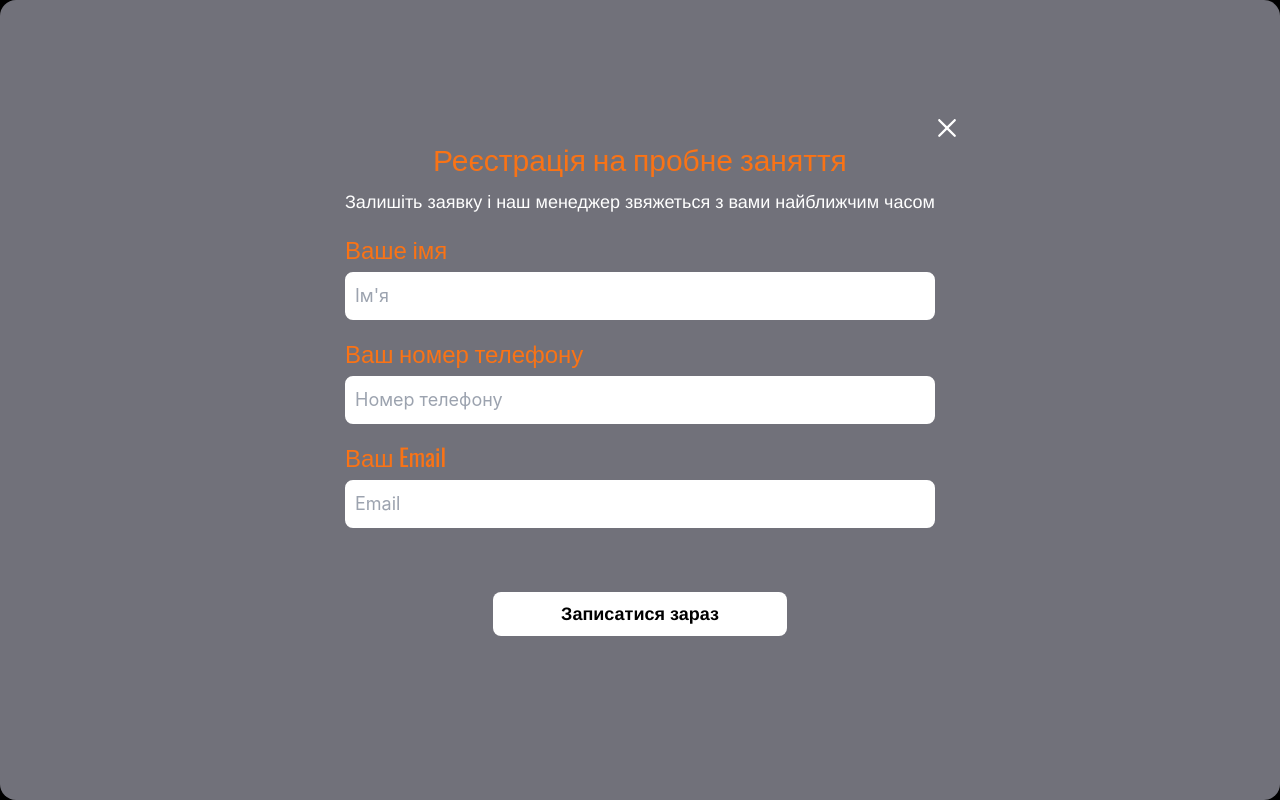
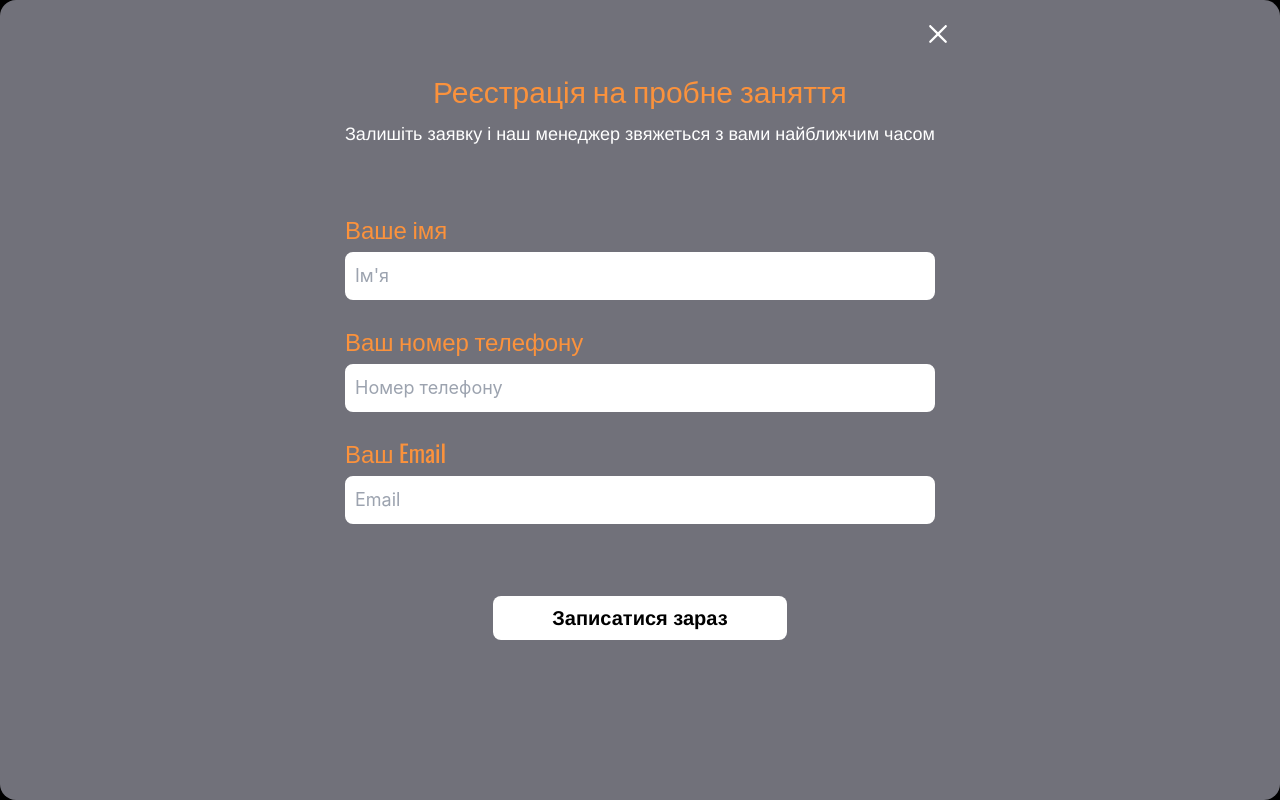
Before and after one commit to VladyslavMazurets/zona_course, a React (Create React App) app: page / in a window 1280 px wide. Both pictures are taken after a click on the button "Записатися на пробне заняття". Shown: the top 800 px of the page. Built offline with nearby package versions, Linux system fonts and the light colour scheme; a web font is replaced by a local one.

Commit message:
fixed adaptive Regist

```diff
--- a/src/components/Registration.jsx
+++ b/src/components/Registration.jsx
@@ -3,12 +3,12 @@ import { RxCross2 } from 'react-icons/rx';
 
 import useClickOutside from '../hooks/useClickOutside';
 
-const Label = 'flex flex-col w-full mb-4';
-const Title = 'text-xl font-oswald text-orange-500 xl:text-2xl';
+const Label = 'flex flex-col w-full mb-4 min-[400px]:mb-6';
+const Title = 'text-xl font-oswald text-orange-400 min-[400px]:text-2xl';
 const Input =
   // eslint-disable-next-line max-len
   'text-sm p-1.5 mt-2 rounded-lg border-2 border-white focus:outline-none ' +
-  'focus:border-orange-600 xl:border-4 xl:text-lg';
+  'focus:border-orange-600 min-[400px]:text-lg xl:border-4';
 
 function Registration({ setButtonClick }) {
   const domNode = useClickOutside(() => setButtonClick(false));
@@ -22,27 +22,30 @@ function Registration({ setButtonClick }) {
       />
       <div
         className="fixed top-0 left-0 w-full h-full bg-zinc-500 z-30
-        flex flex-col items-center justify-center xl:rounded-2xl"
+        flex flex-col items-center xl:rounded-2xl"
       >
         <div className="flex flex-col py-8 px-4 xl:p-6">
-          <div className="flex relative">
+          <div className="flex relative min-[400px]:mt-12">
             <div className="flex flex-col text-center">
               <span
-                className="text-2xl text-orange-500 font-oswald
-              xl:text-3xl"
+                className="text-2xl text-orange-400 font-oswald
+              min-[400px]:text-3xl"
               >
                 Реєстрація на пробне заняття
               </span>
-              <p className="text-sm text-white font-droid mt-3 xl:text-lg">
+              <p
+                className="text-sm text-white font-droid mt-3
+              min-[400px]:text-lg"
+              >
                 Залишіть заявку і наш менеджер звяжеться з вами найближчим часом
               </p>
             </div>
             <button
               type="button"
               onClick={() => setButtonClick(false)}
-              className="absolute right-[-4.5%] top-[-35%] text-2xl text-white
+              className="absolute right-[-3%] top-[-30%] text-2xl text-white
               transition delay-100 ease-linear hover:text-orange-500
-              xl:text-3xl"
+              min-[400px]:text-3xl min-[400px]:top-[-70%]"
             >
               <RxCross2 />
             </button>
@@ -50,7 +53,7 @@ function Registration({ setButtonClick }) {
 
           <form
             onSubmit=""
-            className="flex flex-col h-full w-full items-center pt-4 pb-6"
+            className="flex flex-col h-full w-full items-center mt-16 pb-6"
           >
             <label htmlFor="name" className={Label}>
               <p className={Title}>Ваше імя</p>
@@ -89,7 +92,7 @@ function Registration({ setButtonClick }) {
               type="submit"
               className="transition delay-100 ease-linear py-2 px-6 w-full
               rounded-lg bg-white text-lg font-semibold font-droid mt-12
-              hover:text-white hover:bg-orange-500 xl:w-1/2"
+              hover:text-white hover:bg-orange-500 min-[400px]:text-xl xl:w-1/2"
             >
               Записатися зараз
             </button>
```
